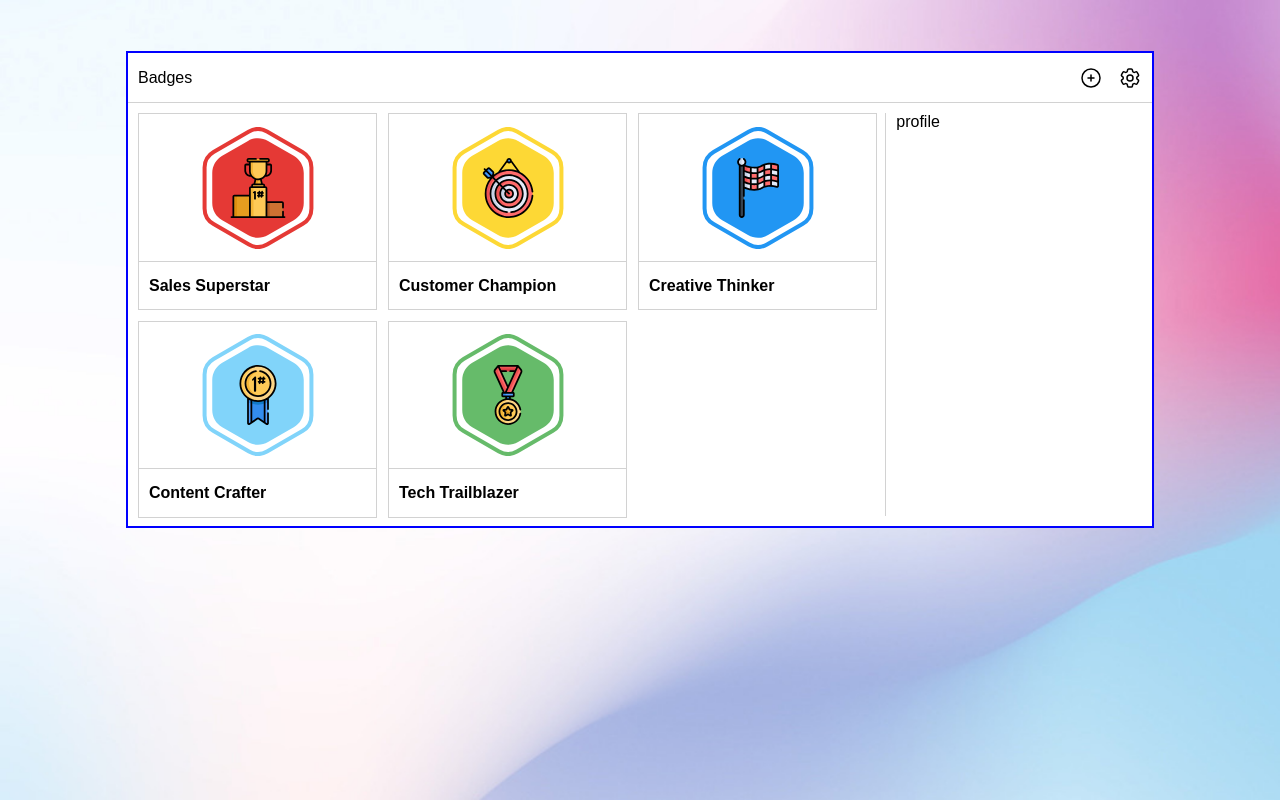
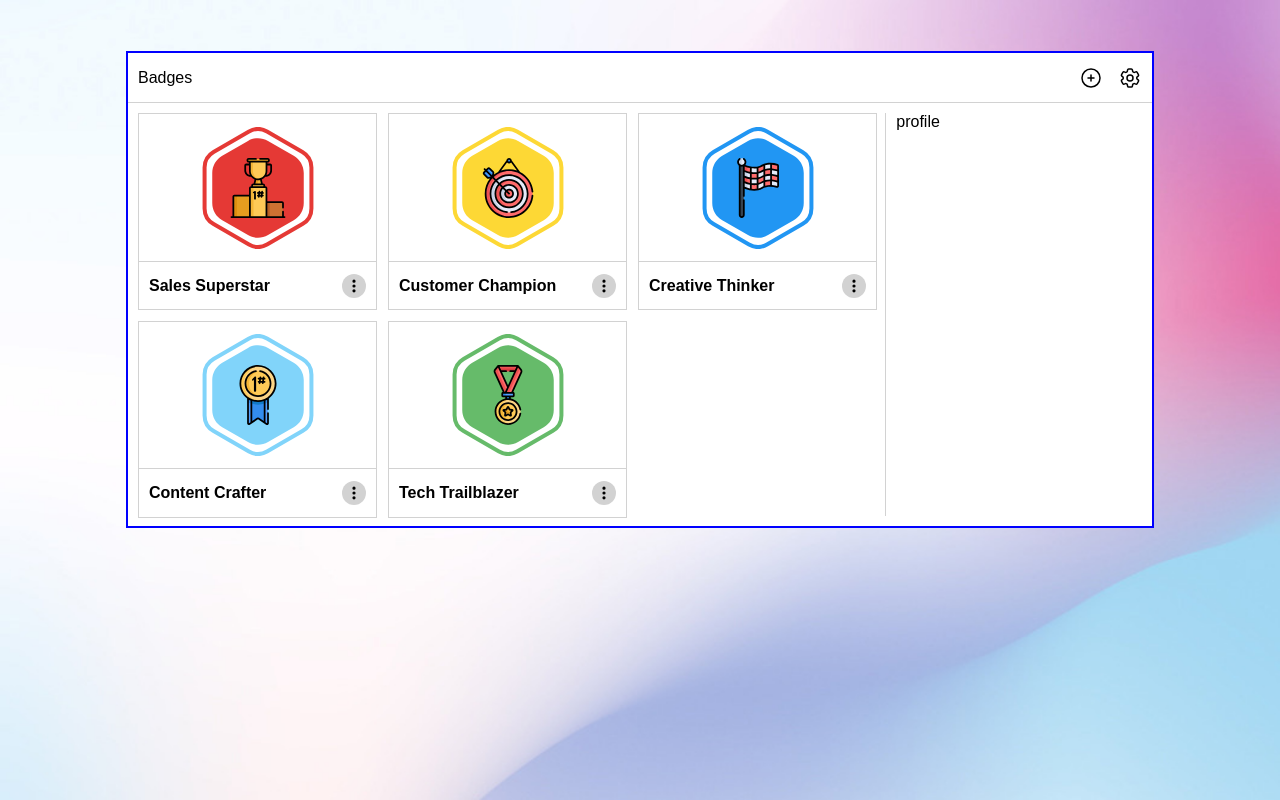
Before and after one commit to leoarthurwall/claromentis-ui, a React (Create React App) app: page / in a window 1280 px wide. Built offline with nearby package versions, Linux system fonts and the light colour scheme.

Commit message:
created an options button for the badge component. it uses a div as a cirle with the verticle dot icon imported from react icons, displayed incide. position by flex

```diff
--- a/src/Components/Main/BadgeSection/BadgeComponent/BadgeComponent.js
+++ b/src/Components/Main/BadgeSection/BadgeComponent/BadgeComponent.js
@@ -1,5 +1,6 @@
 import React from "react";
 import styled from "styled-components";
+import { HiDotsVertical } from "react-icons/hi";
 
 const BadgeContainer = styled.div`
   width: 100%;
@@ -41,6 +42,19 @@ const BadgeText = styled.h3`
   font-size: 16px;
   font-weight: 600;
 `;
+
+const OptionsContainer = styled.div`
+height: 24px;
+width: 24px;
+border-radius: 50%;
+background: rgb(210, 210, 210);
+
+position: relative;
+display: flex;
+justify-content: center;
+align-items: center;
+`
+
 const BadgeComponent = ({
   badgeName,
   badgeSrc,
@@ -56,6 +70,9 @@ const BadgeComponent = ({
       </UpperContainer>
       <LowerContainer>
         <BadgeText>{badgeName}</BadgeText>
+        <OptionsContainer>
+            <HiDotsVertical />
+        </OptionsContainer>
       </LowerContainer>
     </BadgeContainer>
   );
```
